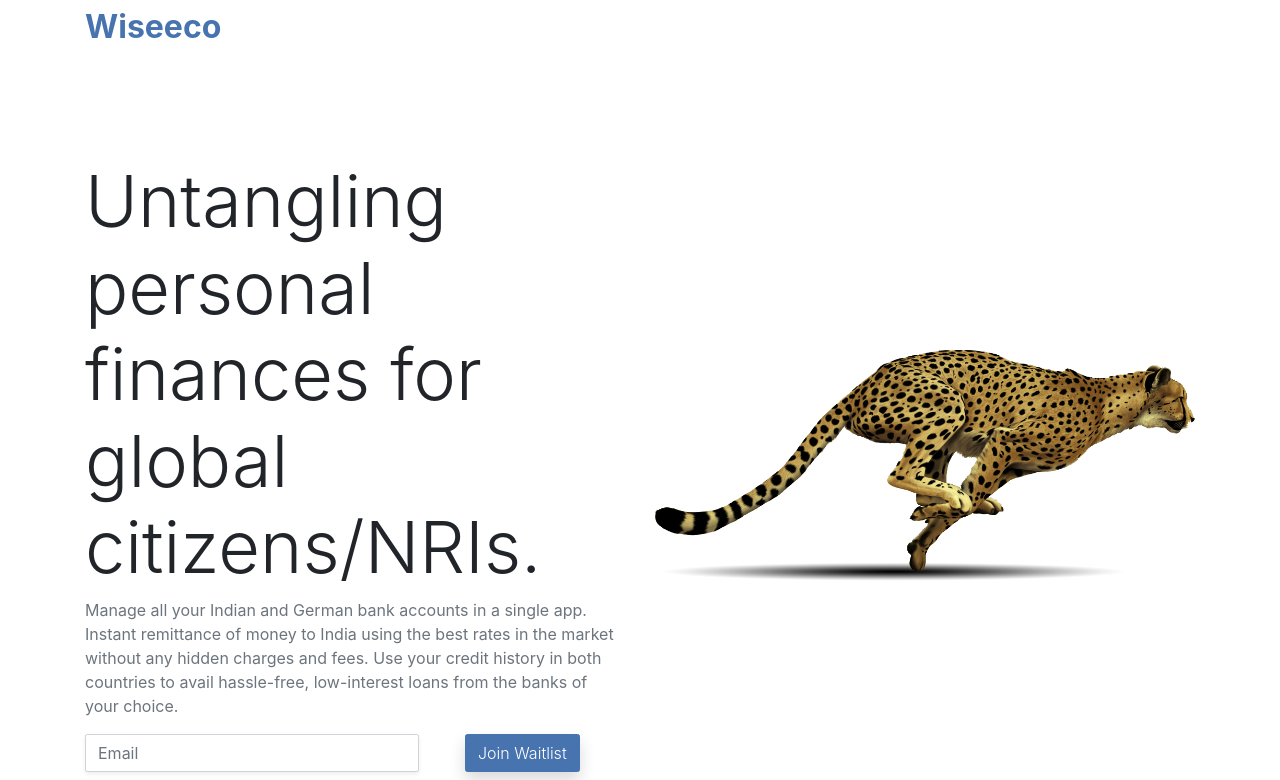
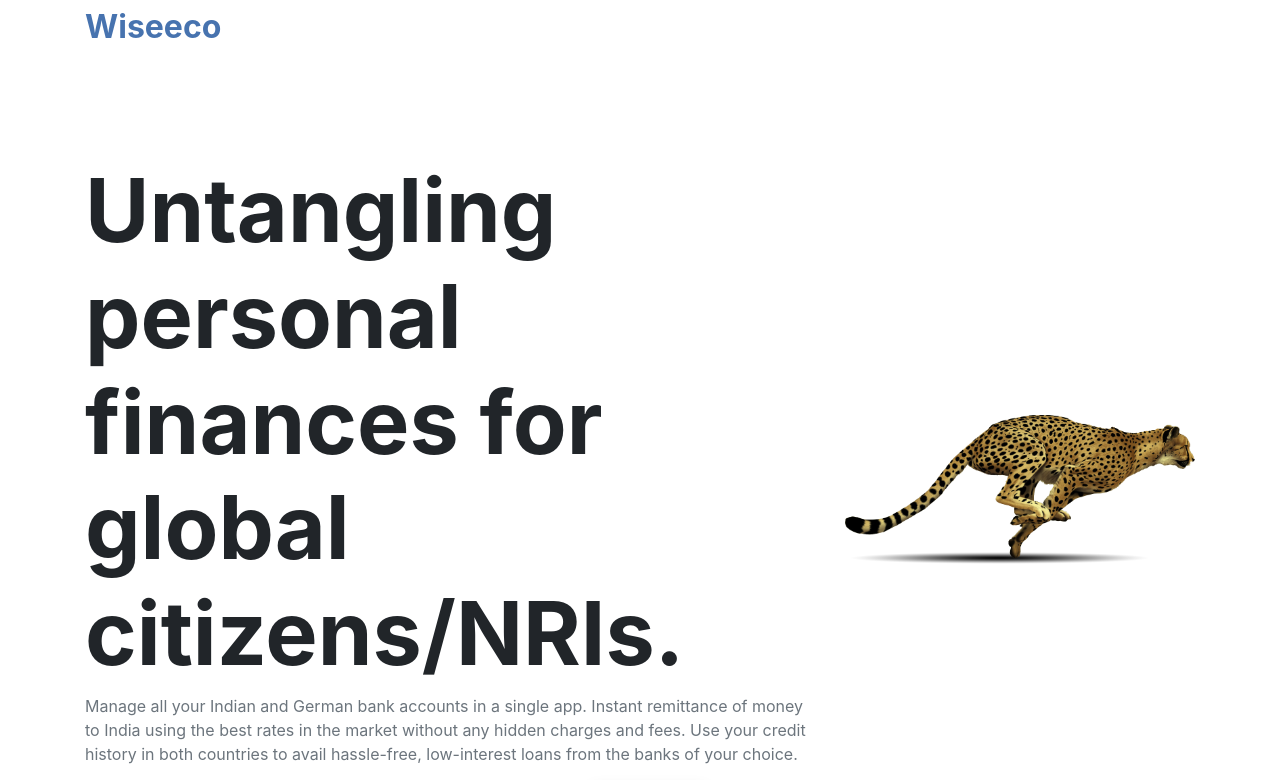
Before and after one commit to Wise-Economy/wise-economy, a React (Create React App) app: page / in a window 1280 px wide. Shown: the top 780 px of the page. Built offline with nearby package versions, Linux system fonts and the light colour scheme.

Commit message:
Fix styling.

```diff
--- a/src/pages/LandingPage/index.js
+++ b/src/pages/LandingPage/index.js
@@ -19,8 +19,8 @@ function LandingPage() {
       </header>
       <div className="container">
         <div className="row justify-content-center justify-content-lg-around align-items-center py-5">
-          <div className="col col-md-8 col-lg-6 col-xl-6 py-5">
-            <h1 className="display-3">
+          <div className="col col-md-8 col-lg-8 col-xl-8 py-5">
+            <h1 className="display-2 font-weight-bold">
               Untangling personal finances for global citizens/NRIs.
             </h1>
             <p className="text-secondary">
@@ -32,7 +32,7 @@ function LandingPage() {
             </p>
             <Form />
           </div>
-          <div className="col col-lg-6 col-xl-6 py-5 d-none d-lg-block">
+          <div className="col col-lg-4 col-xl-4 py-5 d-none d-lg-block">
             <img className="img-fluid" alt="cheetah" src={Cheetah} />
           </div>
         </div>
```
